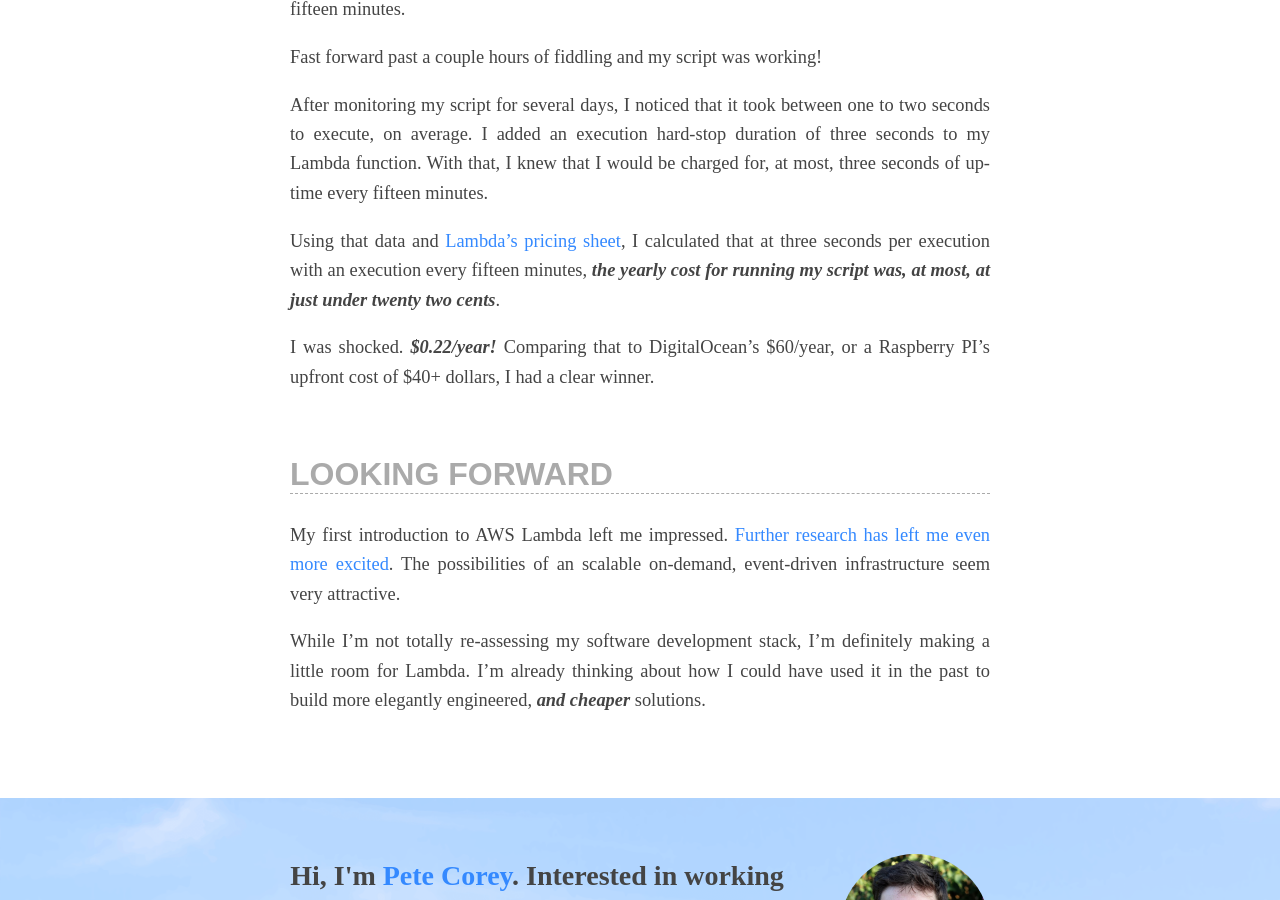
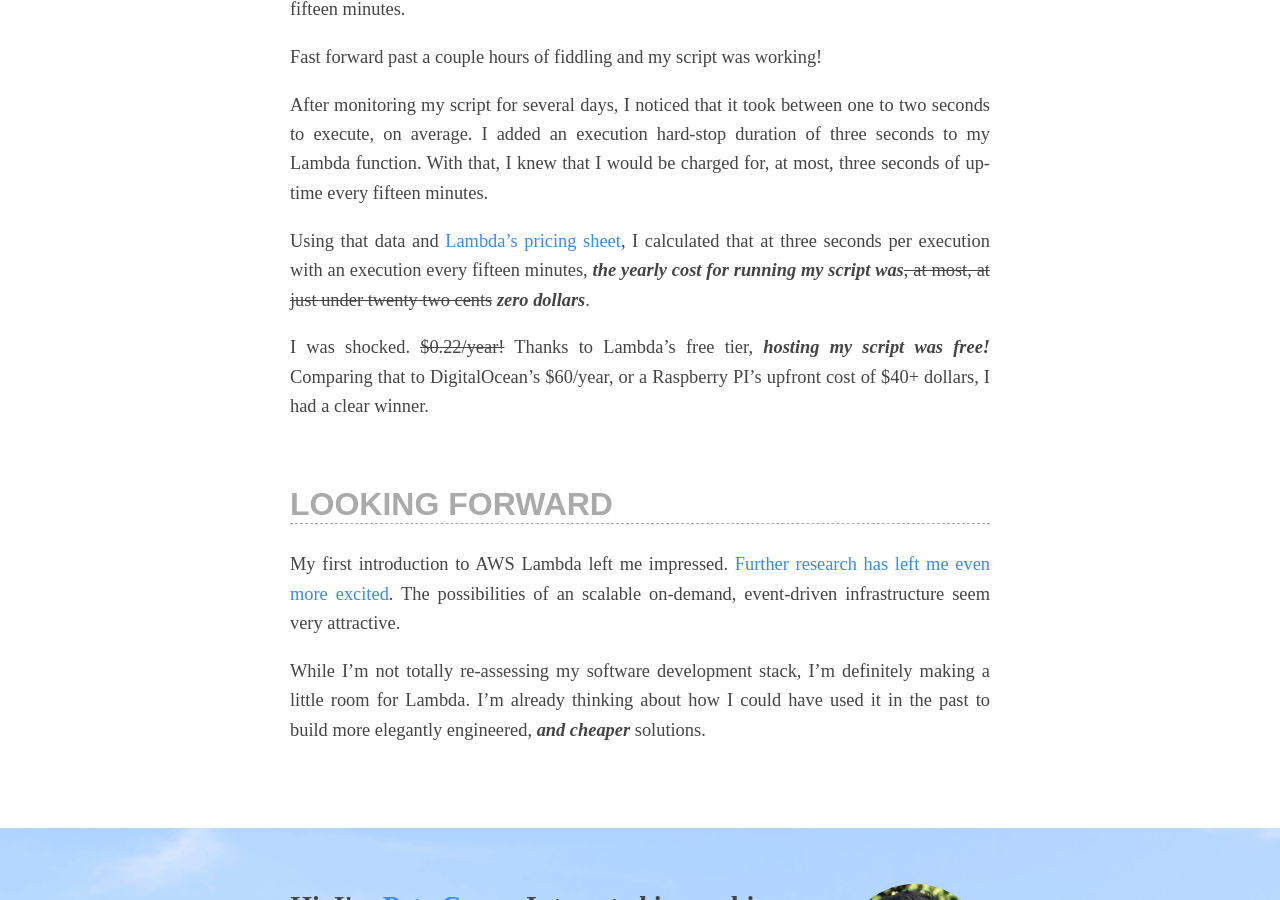
Before and after one commit to pcorey/pcorey.github.io, a Jekyll site: the page built from _posts/2016-05-24-aws-lambda-first-impressions.markdown, in a window 1280 px wide and 900 px high, scrolled down 1272 px. Built offline with Jekyll 4.4.1, drawn with Linux system fonts in a browser that asks for light colours; nearby versions of some CDN libraries.

Commit message:
Pricing fix

```diff
--- a/_posts/2016-05-24-aws-lambda-first-impressions.markdown
+++ b/_posts/2016-05-24-aws-lambda-first-impressions.markdown
@@ -28,9 +28,9 @@
 
 After monitoring my script for several days, I noticed that it took between one to two seconds to execute, on average. I added an execution hard-stop duration of three seconds to my Lambda function. With that, I knew that I would be charged for, at most, three seconds of up-time every fifteen minutes.
 
-Using that data and [Lambda’s pricing sheet](https://aws.amazon.com/lambda/pricing/), I calculated that at three seconds per execution with an execution every fifteen minutes, ___the yearly cost for running my script was, at most, at just under twenty two cents___.
+Using that data and [Lambda’s pricing sheet](https://aws.amazon.com/lambda/pricing/), I calculated that at three seconds per execution with an execution every fifteen minutes, ___the yearly cost for running my script was___<s>, at most, at just under twenty two cents</s> ___zero dollars___.
 
-I was shocked. ___$0.22/year!___ Comparing that to DigitalOcean’s $60/year, or a Raspberry PI’s upfront cost of $40+ dollars, I had a clear winner.
+I was shocked. <s>$0.22/year!</s> Thanks to Lambda's free tier, ___hosting my script was free!___ Comparing that to DigitalOcean’s $60/year, or a Raspberry PI’s upfront cost of $40+ dollars, I had a clear winner.
 
 ## Looking Forward
 
```
